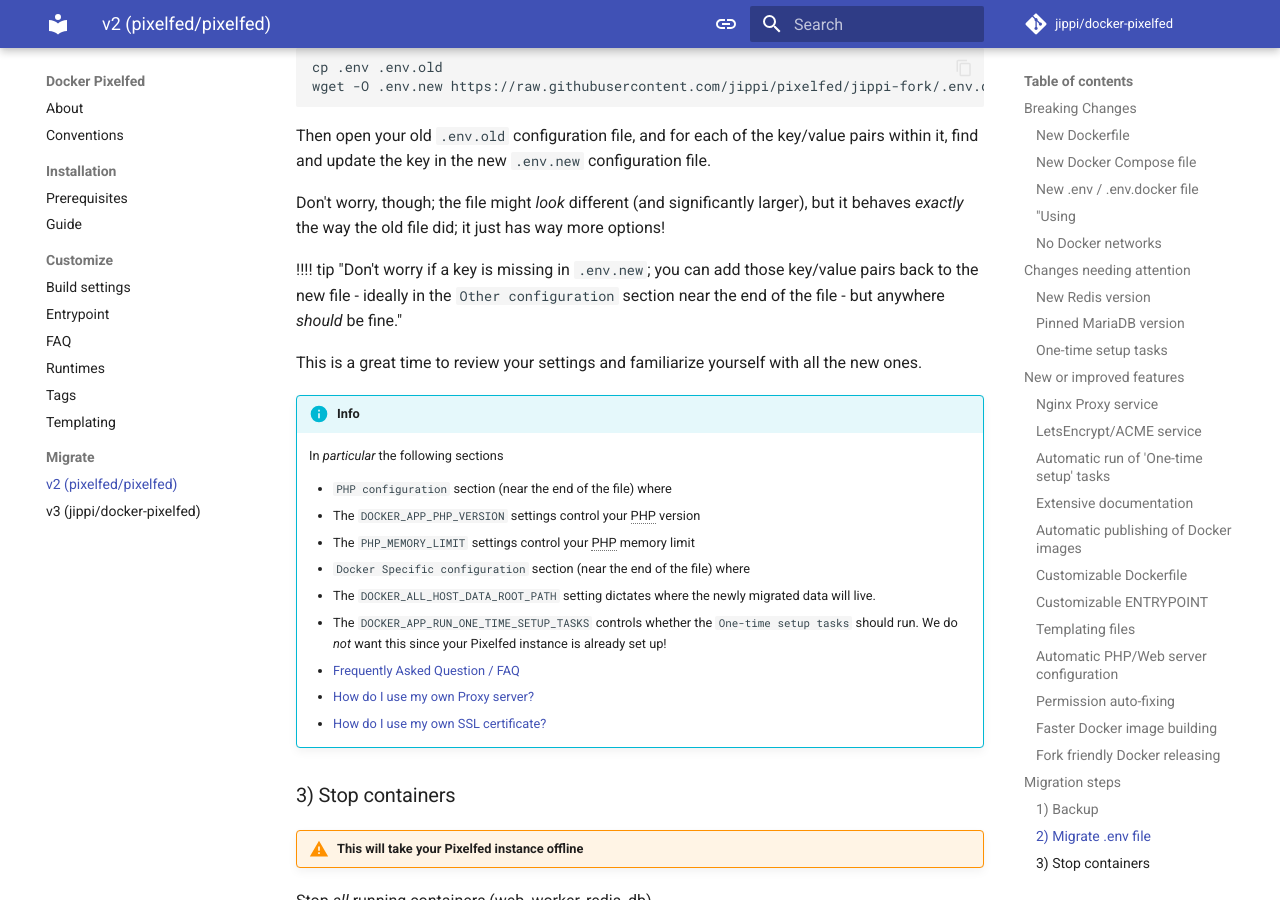
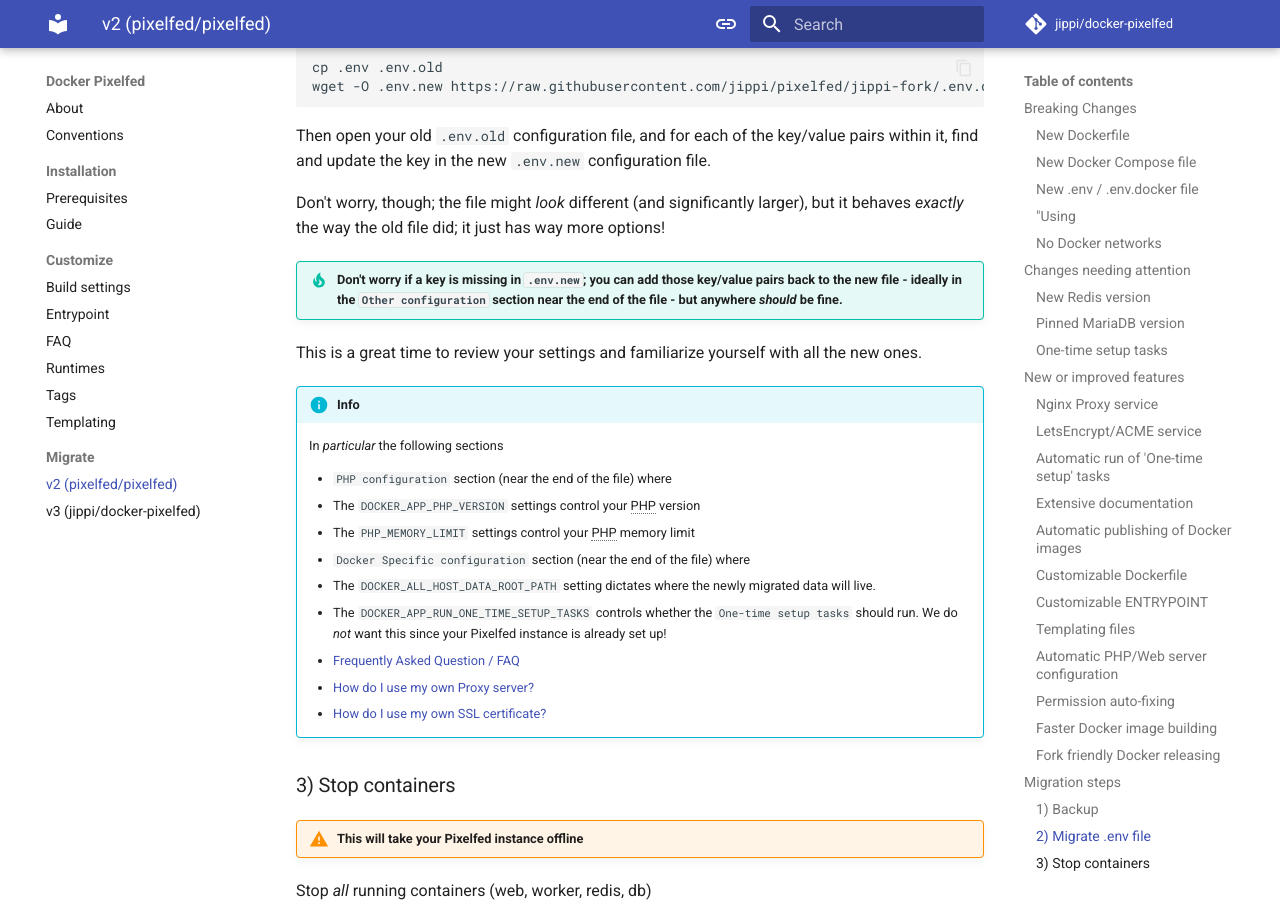
Before and after one commit to jippi/docker-pixelfed, an MkDocs documentation site: the page built from docs/migrate/v2.0.md, in a window 1280 px wide and 900 px high, scrolled down 6687 px. Built offline with MkDocs 1.6.1 and Material for MkDocs 9.7.7, drawn with Linux system fonts in a browser that asks for light colours; emoji names are drawn with the system emoji font; comment, search, counter and statistics services are not loaded.

Commit message:
docs: fix broken warn block

```diff
--- a/docs/migrate/v2.0.md
+++ b/docs/migrate/v2.0.md
@@ -207,7 +207,7 @@
 
 Don't worry, though; the file might *look* different (and significantly larger), but it behaves *exactly* the way the old file did; it just has way more options!
 
-!!!! tip "Don't worry if a key is missing in `.env.new`; you can add those key/value pairs back to the new file - ideally in the `Other configuration` section near the end of the file - but anywhere *should* be fine."
+!!! tip "Don't worry if a key is missing in `.env.new`; you can add those key/value pairs back to the new file - ideally in the `Other configuration` section near the end of the file - but anywhere *should* be fine."
 
 This is a great time to review your settings and familiarize yourself with all the new ones.
 
```
